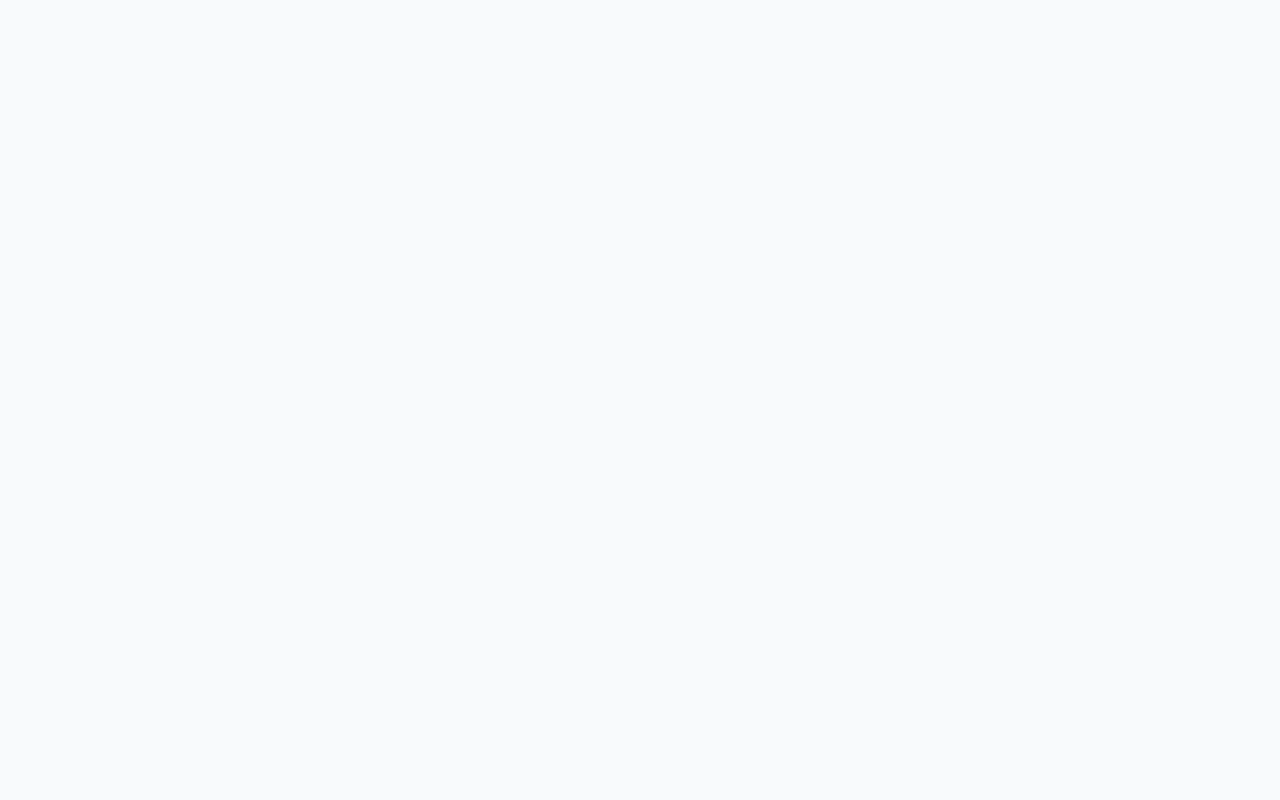
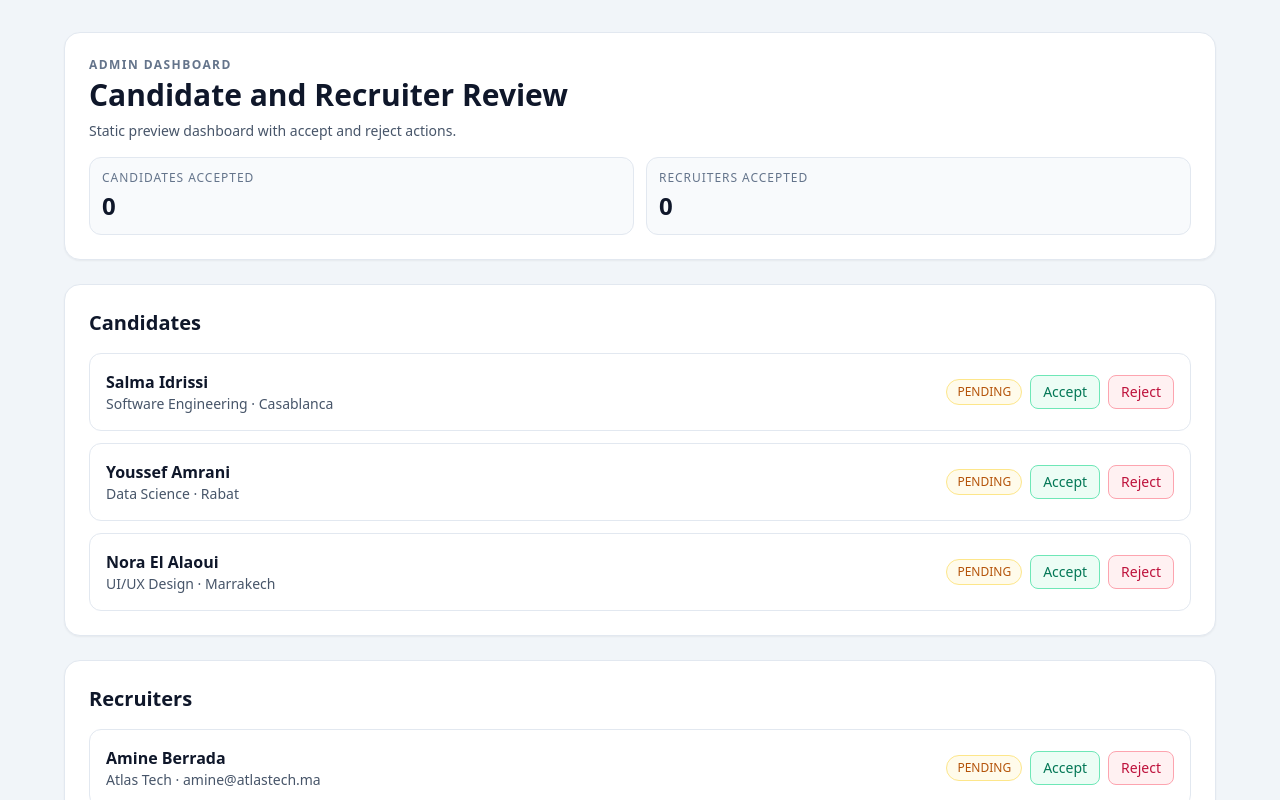
Before and after one commit to aelasefa/coditent, a Next.js app in the folder apps/web/: page /dashboard in a window 1280 px wide. Before the commit this address had no page. Shown: the top 800 px of the page. Built offline with nearby package versions, Linux system fonts and the light colour scheme.

Commit message:
some change

```diff
--- a/apps/web/src/app/(auth)/login/page.tsx
+++ b/apps/web/src/app/(auth)/login/page.tsx
@@ -45,6 +45,10 @@ export default function LoginPage() {
       saveToken(data.token);
       if (data.user.role === "RECRUITER") {
         router.push("/recruiter");
+        return;
+      }
+      if (data.user.role === "ADMIN") {
+        router.push("/dashboard");
         return;
       }
       router.push("/profile");
--- a/apps/web/src/app/dashboard/page.tsx
+++ b/apps/web/src/app/dashboard/page.tsx
@@ -1,5 +1,177 @@
-import { redirect } from "next/navigation";
+"use client";
+
+import { useMemo, useState } from "react";
+
+type ReviewStatus = "PENDING" | "ACCEPTED" | "REJECTED";
+
+type CandidateItem = {
+  id: string;
+  fullName: string;
+  field: string;
+  city: string;
+  status: ReviewStatus;
+};
+
+type RecruiterItem = {
+  id: string;
+  fullName: string;
+  company: string;
+  email: string;
+  status: ReviewStatus;
+};
+
+const initialCandidates: CandidateItem[] = [
+  { id: "cand-1", fullName: "Salma Idrissi", field: "Software Engineering", city: "Casablanca", status: "PENDING" },
+  { id: "cand-2", fullName: "Youssef Amrani", field: "Data Science", city: "Rabat", status: "PENDING" },
+  { id: "cand-3", fullName: "Nora El Alaoui", field: "UI/UX Design", city: "Marrakech", status: "PENDING" },
+];
+
+const initialRecruiters: RecruiterItem[] = [
+  { id: "rec-1", fullName: "Amine Berrada", company: "Atlas Tech", email: "amine@atlastech.ma", status: "PENDING" },
+  { id: "rec-2", fullName: "Lina Othmani", company: "NorthHub", email: "lina@northhub.co", status: "PENDING" },
+  { id: "rec-3", fullName: "Khalid Bennani", company: "MenaSoft", email: "khalid@menasoft.io", status: "PENDING" },
+];
+
+function badgeClass(status: ReviewStatus): string {
+  if (status === "ACCEPTED") {
+    return "border-emerald-200 bg-emerald-50 text-emerald-700";
+  }
+  if (status === "REJECTED") {
+    return "border-rose-200 bg-rose-50 text-rose-700";
+  }
+  return "border-amber-200 bg-amber-50 text-amber-700";
+}
 
 export default function DashboardPage() {
-  redirect("/profile");
+  const [candidates, setCandidates] = useState<CandidateItem[]>(initialCandidates);
+  const [recruiters, setRecruiters] = useState<RecruiterItem[]>(initialRecruiters);
+
+  const acceptedCandidates = useMemo(
+    () => candidates.filter((item) => item.status === "ACCEPTED").length,
+    [candidates]
+  );
+  const acceptedRecruiters = useMemo(
+    () => recruiters.filter((item) => item.status === "ACCEPTED").length,
+    [recruiters]
+  );
+
+  return (
+    <main className="min-h-screen bg-slate-100 px-4 py-8 text-slate-900 sm:px-6 lg:px-8">
+      <div className="mx-auto w-full max-w-6xl space-y-6">
+        <header className="rounded-2xl border border-slate-200 bg-white p-5 shadow-sm sm:p-6">
+          <p className="text-xs font-semibold uppercase tracking-[0.12em] text-slate-500">Admin Dashboard</p>
+          <h1 className="mt-1 text-2xl font-semibold sm:text-3xl">Candidate and Recruiter Review</h1>
+          <p className="mt-2 text-sm text-slate-600">
+            Static preview dashboard with accept and reject actions.
+          </p>
+          <div className="mt-4 grid gap-3 sm:grid-cols-2">
+            <div className="rounded-xl border border-slate-200 bg-slate-50 p-3">
+              <p className="text-xs uppercase tracking-[0.08em] text-slate-500">Candidates accepted</p>
+              <p className="mt-1 text-2xl font-semibold">{acceptedCandidates}</p>
+            </div>
+            <div className="rounded-xl border border-slate-200 bg-slate-50 p-3">
+              <p className="text-xs uppercase tracking-[0.08em] text-slate-500">Recruiters accepted</p>
+              <p className="mt-1 text-2xl font-semibold">{acceptedRecruiters}</p>
+            </div>
+          </div>
+        </header>
+
+        <section className="rounded-2xl border border-slate-200 bg-white p-5 shadow-sm sm:p-6">
+          <h2 className="text-xl font-semibold">Candidates</h2>
+          <div className="mt-4 space-y-3">
+            {candidates.map((candidate) => (
+              <article
+                className="flex flex-col gap-3 rounded-xl border border-slate-200 p-4 sm:flex-row sm:items-center sm:justify-between"
+                key={candidate.id}
+              >
+                <div>
+                  <p className="font-semibold">{candidate.fullName}</p>
+                  <p className="text-sm text-slate-600">{candidate.field} · {candidate.city}</p>
+                </div>
+                <div className="flex flex-wrap items-center gap-2">
+                  <span className={`rounded-full border px-2.5 py-1 text-xs font-medium ${badgeClass(candidate.status)}`}>
+                    {candidate.status}
+                  </span>
+                  <button
+                    className="rounded-lg border border-emerald-300 bg-emerald-50 px-3 py-1.5 text-sm font-medium text-emerald-700 transition hover:bg-emerald-100"
+                    onClick={() =>
+                      setCandidates((current) =>
+                        current.map((item) =>
+                          item.id === candidate.id ? { ...item, status: "ACCEPTED" } : item
+                        )
+                      )
+                    }
+                    type="button"
+                  >
+                    Accept
+                  </button>
+                  <button
+                    className="rounded-lg border border-rose-300 bg-rose-50 px-3 py-1.5 text-sm font-medium text-rose-700 transition hover:bg-rose-100"
+                    onClick={() =>
+                      setCandidates((current) =>
+                        current.map((item) =>
+                          item.id === candidate.id ? { ...item, status: "REJECTED" } : item
+                        )
+                      )
+                    }
+                    type="button"
+                  >
+                    Reject
+                  </button>
+                </div>
+              </article>
+            ))}
+          </div>
+        </section>
+
+        <section className="rounded-2xl border border-slate-200 bg-white p-5 shadow-sm sm:p-6">
+          <h2 className="text-xl font-semibold">Recruiters</h2>
+          <div className="mt-4 space-y-3">
+            {recruiters.map((recruiter) => (
+              <article
+                className="flex flex-col gap-3 rounded-xl border border-slate-200 p-4 sm:flex-row sm:items-center sm:justify-between"
+                key={recruiter.id}
+              >
+                <div>
+                  <p className="font-semibold">{recruiter.fullName}</p>
+                  <p className="text-sm text-slate-600">{recruiter.company} · {recruiter.email}</p>
+                </div>
+                <div className="flex flex-wrap items-center gap-2">
+                  <span className={`rounded-full border px-2.5 py-1 text-xs font-medium ${badgeClass(recruiter.status)}`}>
+                    {recruiter.status}
+                  </span>
+                  <button
+                    className="rounded-lg border border-emerald-300 bg-emerald-50 px-3 py-1.5 text-sm font-medium text-emerald-700 transition hover:bg-emerald-100"
+                    onClick={() =>
+                      setRecruiters((current) =>
+                        current.map((item) =>
+                          item.id === recruiter.id ? { ...item, status: "ACCEPTED" } : item
+                        )
+                      )
+                    }
+                    type="button"
+                  >
+                    Accept
+                  </button>
+                  <button
+                    className="rounded-lg border border-rose-300 bg-rose-50 px-3 py-1.5 text-sm font-medium text-rose-700 transition hover:bg-rose-100"
+                    onClick={() =>
+                      setRecruiters((current) =>
+                        current.map((item) =>
+                          item.id === recruiter.id ? { ...item, status: "REJECTED" } : item
+                        )
+                      )
+                    }
+                    type="button"
+                  >
+                    Reject
+                  </button>
+                </div>
+              </article>
+            ))}
+          </div>
+        </section>
+      </div>
+    </main>
+  );
 }
--- a/apps/web/src/app/profile/page.tsx
+++ b/apps/web/src/app/profile/page.tsx
@@ -1 +1,40 @@
-export { default } from "@/app/dashboard/profile/page";
+export default function ProfilePage() {
+	return (
+		<main className="min-h-screen bg-slate-100 px-4 py-8 text-slate-900 sm:px-6 lg:px-8">
+			<div className="mx-auto w-full max-w-3xl rounded-2xl border border-slate-200 bg-white p-6 shadow-sm sm:p-8">
+				<p className="text-xs font-semibold uppercase tracking-[0.12em] text-slate-500">Static Profile</p>
+				<h1 className="mt-1 text-3xl font-semibold">Candidate Profile Preview</h1>
+				<p className="mt-2 text-sm text-slate-600">
+					This is a simple static profile page for testing UI flow.
+				</p>
+
+				<div className="mt-6 grid gap-4 sm:grid-cols-2">
+					<div className="rounded-xl border border-slate-200 bg-slate-50 p-4">
+						<p className="text-xs uppercase tracking-[0.08em] text-slate-500">Full name</p>
+						<p className="mt-1 font-semibold">Salma Idrissi</p>
+					</div>
+					<div className="rounded-xl border border-slate-200 bg-slate-50 p-4">
+						<p className="text-xs uppercase tracking-[0.08em] text-slate-500">Email</p>
+						<p className="mt-1 font-semibold">salma.idrissi@example.com</p>
+					</div>
+					<div className="rounded-xl border border-slate-200 bg-slate-50 p-4">
+						<p className="text-xs uppercase tracking-[0.08em] text-slate-500">Field</p>
+						<p className="mt-1 font-semibold">Software Engineering</p>
+					</div>
+					<div className="rounded-xl border border-slate-200 bg-slate-50 p-4">
+						<p className="text-xs uppercase tracking-[0.08em] text-slate-500">City</p>
+						<p className="mt-1 font-semibold">Casablanca</p>
+					</div>
+				</div>
+
+				<section className="mt-6 rounded-xl border border-slate-200 p-4">
+					<h2 className="text-lg font-semibold">About</h2>
+					<p className="mt-2 text-sm leading-6 text-slate-700">
+						Junior developer focused on full stack applications, team collaboration, and clean user
+						interfaces.
+					</p>
+				</section>
+			</div>
+		</main>
+	);
+}
--- a/apps/web/src/lib/types.ts
+++ b/apps/web/src/lib/types.ts
@@ -1,4 +1,4 @@
-export type UserRole = "CANDIDATE" | "RECRUITER";
+export type UserRole = "CANDIDATE" | "RECRUITER" | "ADMIN";
 
 export interface User {
   id: string;
```
Also changed, not shown: 1 other file (tests, documents, lock files or other folders).
